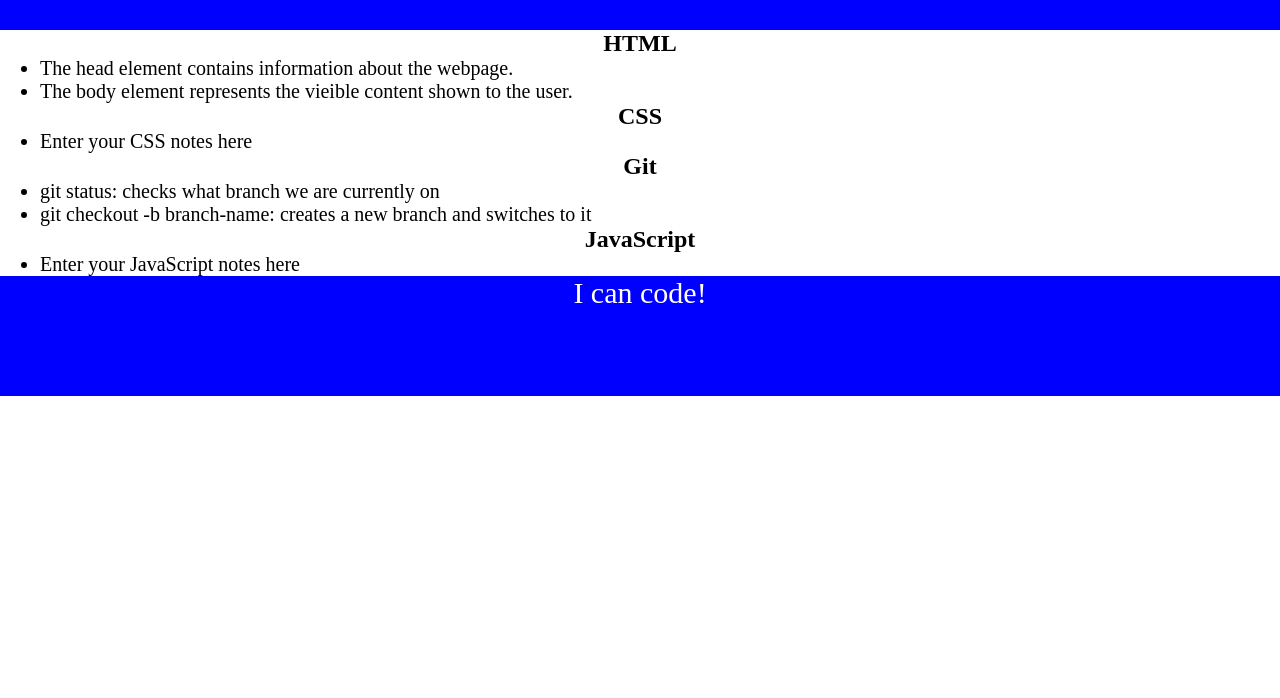
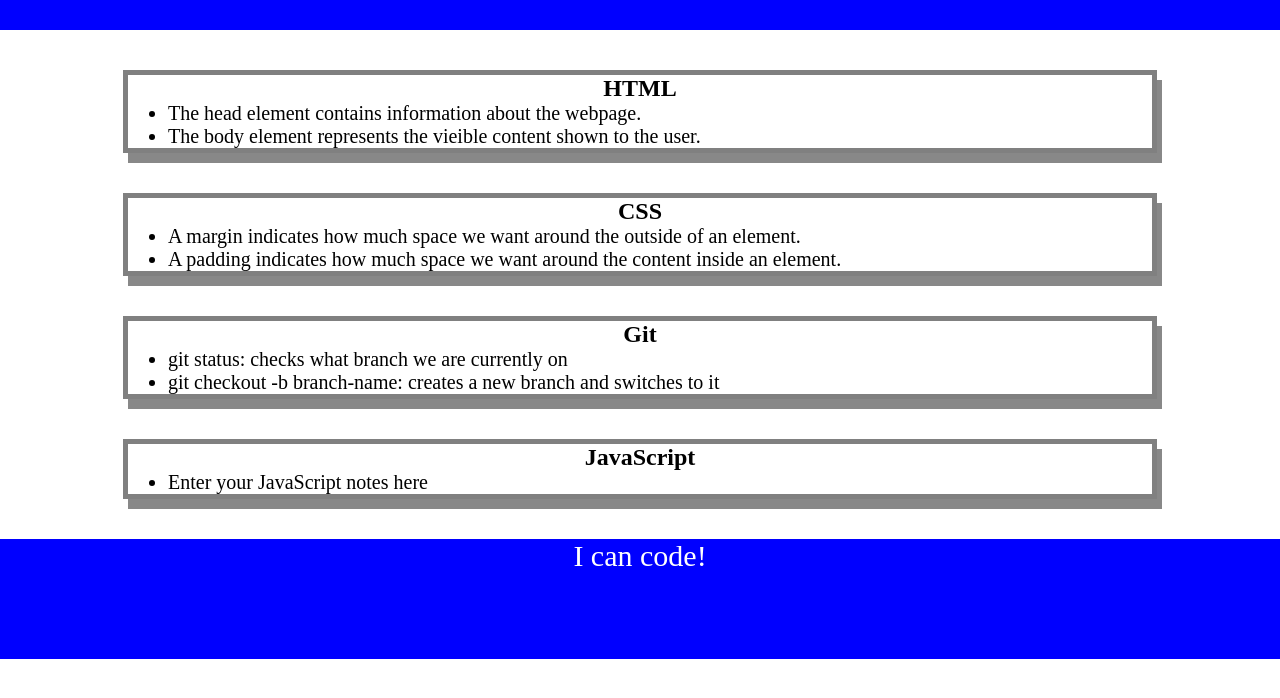
Before and after one commit to Sean-K-Madigan/prework-study-guide, a plain HTML site: page index.html in a window 1280 px wide. Shown: the part 90-788 px from the top of the page. Drawn offline with Linux system fonts and the light colour scheme; files that its build step writes are made by us from their sources.

Commit message:
added CSS to project

```diff
--- a/assets/style.css
+++ b/assets/style.css
@@ -33,3 +33,10 @@ p {
     text-align: center;
     font-size: 30px;
 }
+
+.card {
+    width: 80%;
+    margin: 40px auto;
+    border: 5px solid grey;
+    box-shadow: 5px 10px #888888;
+}
--- a/index.html
+++ b/index.html
@@ -4,7 +4,7 @@
     <meta charset="UTF-8" />
     <meta http-equiv="X-UA-Compatible" content="IE=edge" />
     <meta name="viewport" content="width=device-width, initial-scale=1.0" />
-    <link rel="stylesheet" href="./asset/style.css">
+    <link rel="stylesheet" href="./assets/style.css">
     <title>Prework Study Guide</title>
   </head>
 
@@ -26,7 +26,8 @@
       <section class='card' id="css-section">
         <h2>CSS</h2>
         <ul>
-          <li>Enter your CSS notes here</li>
+          <li>A margin indicates how much space we want around the outside of an element.</li>
+          <li>A padding indicates how much space we want around the content inside an element.</li>
         </ul>
       </section>
 
```
